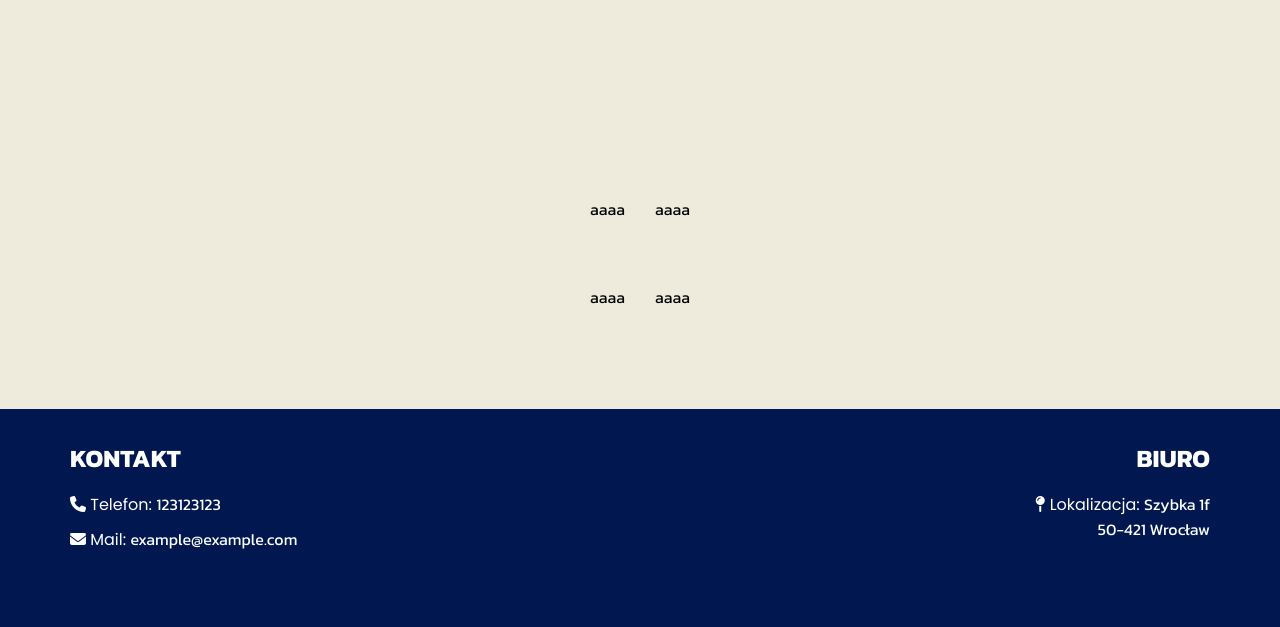
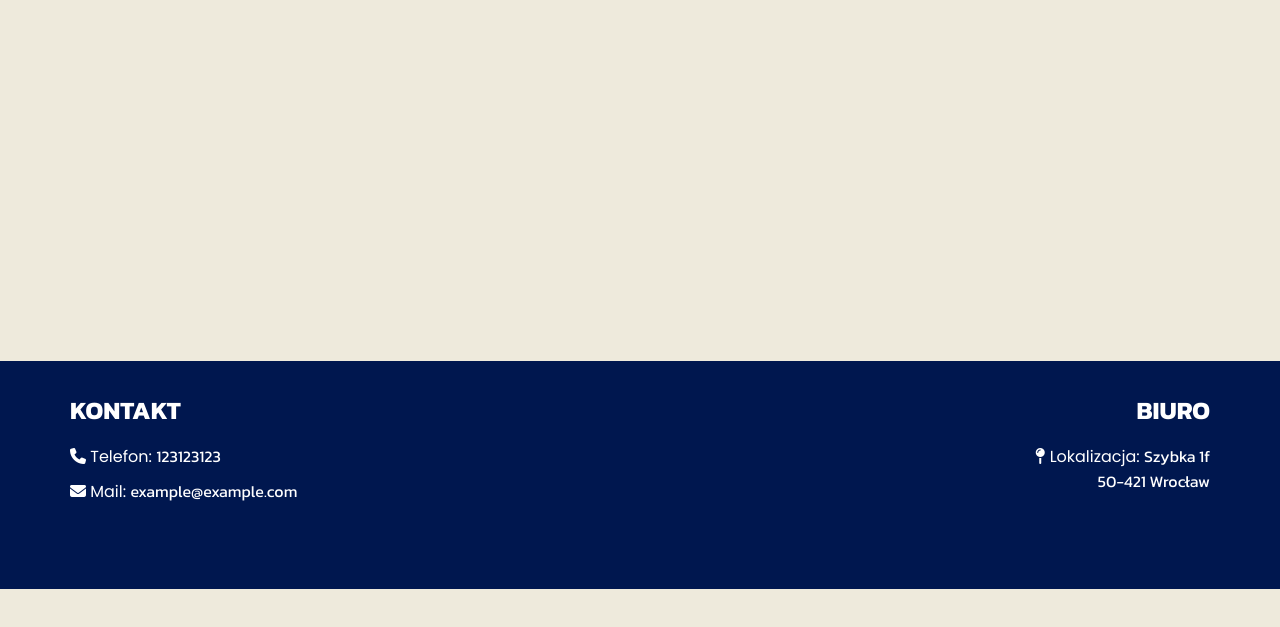
Before and after one commit to Valentuno/KORWA-v3.0, a website: page kalkulator.html in a window 1280 px wide. Shown: the part 833-1460 px from the top of the page. After the commit the page ends 1422 px from the top, so only its background shows below. Drawn offline with Linux system fonts and the light colour scheme.

Commit message:
2801 final

```diff
--- a/css/baza_styles.css
+++ b/css/baza_styles.css
@@ -14,6 +14,10 @@ td {
 }
 .w20 {
     width: 10%;
+    padding-top: 30px;
+    display: flex;
+    flex-direction: column;
+    gap: 20px;
 }
 .w80 {
     width: 90%;
--- a/css/kalkulator.css
+++ b/css/kalkulator.css
@@ -103,6 +103,9 @@
     flex-direction: column;
     gap: 20px;
 }
+#finder {
+    cursor: pointer;
+}
 
 @media (width<1280px) {
     .kalkulator-section{
--- a/kalkulator.html
+++ b/kalkulator.html
@@ -80,14 +80,14 @@
 
     <div class="podobne-wrapper wrapper">
         <div class="item">
-            <div class="podobne-nazwa1" id="podobne-nazwa1">aaaa</div>
+            <div class="podobne-nazwa1" id="podobne-nazwa1"></div>
             <div class=""><img src="" alt="" id="podobne-image1"></div>
-            <div class="podobne-rent1" id="podobne-rent1">aaaa</div>
+            <div class="podobne-rent1" id="podobne-rent1"></div>
         </div>
         <div class="item">
-            <div class="podobne-nazwa2" id="podobne-nazwa2">aaaa</div>
+            <div class="podobne-nazwa2" id="podobne-nazwa2"></div>
             <div class=""><img src="" alt="" id="podobne-image2"></div>
-            <div class="podobne-rent2" id="podobne-rent2">aaaa</div>
+            <div class="podobne-rent2" id="podobne-rent2"></div>
         </div>
 
     </div>
```
